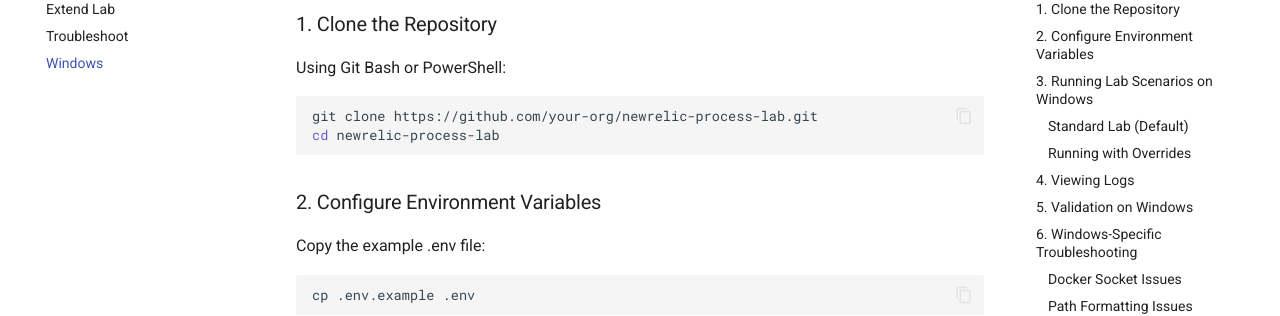
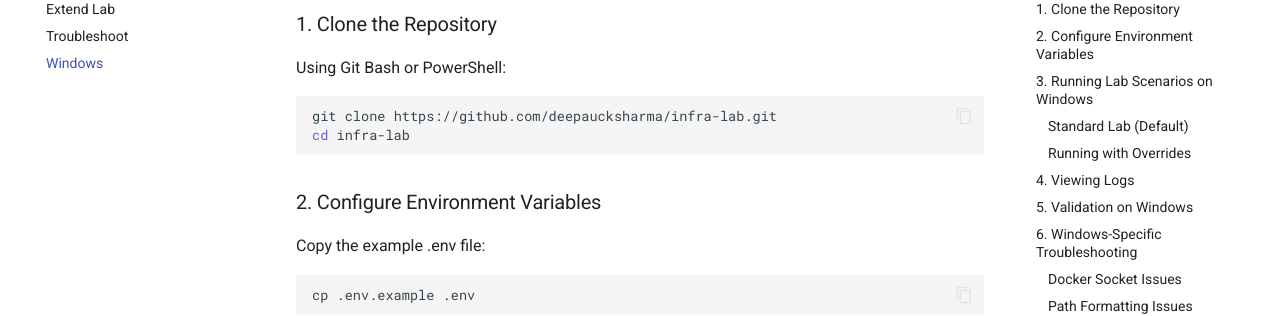
Before and after one commit to deepaucksharma/nrdot-lab, an MkDocs documentation site: the page built from docs/how-to/windows.md, in a window 1280 px wide and 900 px high, scrolled down 459 px. Shown: the part 153-469 px from the top of the window. Built offline with MkDocs 1.6.1 and Material for MkDocs 9.7.7, drawn with Linux system fonts in a browser that asks for light colours; comment, search, counter and statistics services are not loaded.

````diff
--- a/docs/how-to/windows.md
+++ b/docs/how-to/windows.md
@@ -16,8 +16,8 @@
 
 Using Git Bash or PowerShell:
 ```bash
-git clone https://github.com/your-org/newrelic-process-lab.git
-cd newrelic-process-lab
+git clone https://github.com/deepaucksharma/infra-lab.git
+cd infra-lab
 ```
 
 ### 2. Configure Environment Variables
````
Also changed, not shown: .markdownlint.json (added), 4 other files.
